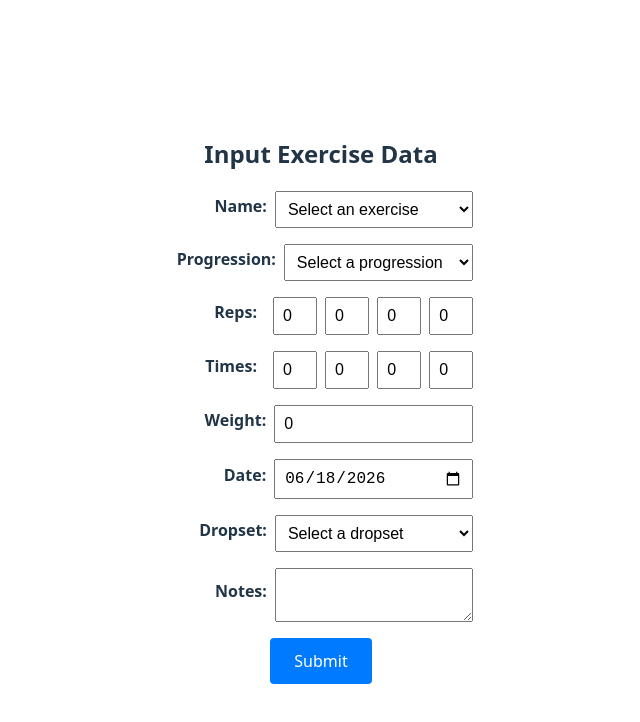
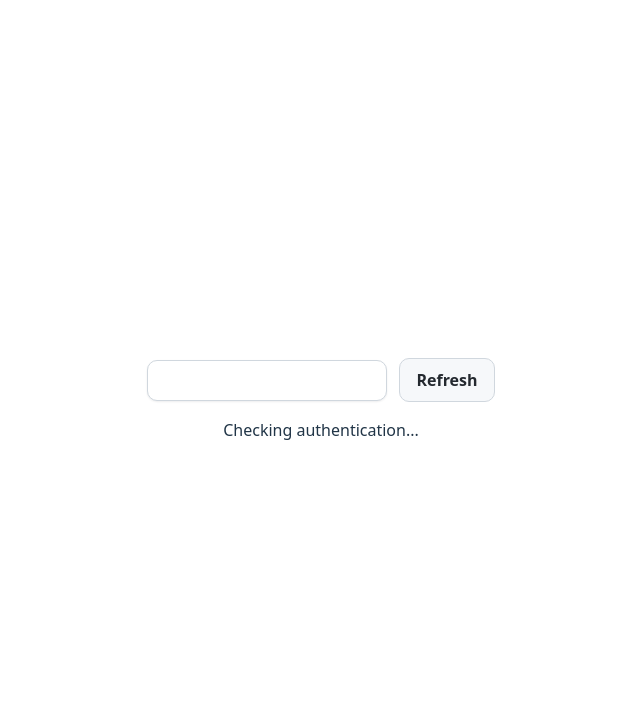
Before and after one commit to Malte0/malte0.github.io, a Vue app: page /#/workouts in a window 1280 px wide. Before the commit this address led to /#/. Shown: the top 722 px of the page, without its empty margins (319-959 px from the left). Built offline with nearby package versions, Linux system fonts and the light colour scheme.

Commit message:
add home and workout view

```diff
--- /dev/null
+++ b/src/views/HomeView.vue
@@ -0,0 +1,72 @@
+<script setup lang="ts">
+import { useRouter } from "vue-router";
+
+const router = useRouter();
+
+const views = [
+	{ label: "Login", path: "/login" },
+	{ label: "Exercise Input", path: "/input" },
+	{ label: "Raw Data", path: "/rawData" },
+	{ label: "Workouts", path: "/workouts" },
+];
+
+function goTo(path: string) {
+	router.push(path);
+}
+</script>
+
+<template>
+	<main class="home">
+		<h1>Home</h1>
+		<div class="button-grid">
+			<button v-for="view in views" :key="view.path" type="button" @click="goTo(view.path)">
+				{{ view.label }}
+			</button>
+		</div>
+	</main>
+</template>
+
+<style scoped>
+.home {
+	min-height: 100vh;
+	display: grid;
+	place-content: center;
+	gap: 1.5rem;
+	padding: 2rem;
+}
+
+.home h1 {
+	margin: 0;
+	text-align: center;
+}
+
+.button-grid {
+	display: grid;
+	grid-template-columns: repeat(auto-fit, minmax(180px, 1fr));
+	gap: 0.9rem;
+	width: min(720px, 100%);
+}
+
+button {
+	padding: 0.9rem 1.1rem;
+	border: 1px solid #d0d7de;
+	border-radius: 12px;
+	background: #f6f8fa;
+	color: #24292f;
+	font-size: 1rem;
+	font-weight: 600;
+	cursor: pointer;
+	transition: transform 0.12s ease, background-color 0.15s ease, border-color 0.15s ease;
+}
+
+button:hover {
+	background: #eef1f4;
+	border-color: #8c959f;
+	transform: translateY(-1px);
+}
+
+button:active {
+	transform: translateY(0);
+	background: #eaeef2;
+}
+</style>
--- a/src/views/LoginView.vue
+++ b/src/views/LoginView.vue
@@ -6,13 +6,14 @@ import { useRouter } from "vue-router";
 const router = useRouter();
 const clientId = ref("662873548613-9jltvrdctvcv383bu7hvo6h919bidq9a.apps.googleusercontent.com");
 const apiKey = ref(import.meta.env.VITE_API_KEY);
+const status = ref("Enter credentials.");
 
-const status = ref("Enter credentials.");
+const REDIRECT_TO = "/home";
 
 function redirectIfAuthenticated() {
   if (gapiInitialized.value && isAuthenticated()) {
     restoreStoredAuth();
-    router.push('/input');
+    router.push(REDIRECT_TO);
   }
 }
 
@@ -32,7 +33,7 @@ async function handleAuthClick() {
   }
 
   // initialize token client from Google Identity Services
-  const client = initializeTokenClient(clientId.value.trim(), () => router.push('/rawData'));
+  const client = initializeTokenClient(clientId.value.trim(), () => router.push(REDIRECT_TO));
   if (!client) return;
 
   console.log("Token client initialized:", client);
--- /dev/null
+++ b/src/views/WorkoutView.vue
@@ -0,0 +1,148 @@
+<script setup lang="ts">
+import { ref, onMounted, watch } from "vue";
+import { gapiInitialized, isAuthenticated, restoreStoredAuth } from "../excel-db/authentication";
+
+const SHEET_ID = "1lY4UddBpoSP9QQ4UXA9tfwbl5pRMvZbMSuiamklBRO8";
+
+const sheetTitles = ref<string[]>([]);
+const selectedSheetTitle = ref("");
+const sheetStatus = ref("Checking authentication...");
+const sheetContent = ref("");
+
+async function initializeSheetView() {
+	if (!gapiInitialized.value) {
+		sheetStatus.value = "Checking authentication...";
+		return;
+	}
+
+	if (!isAuthenticated()) {
+		sheetStatus.value = "Not authenticated.";
+		return;
+	}
+
+	restoreStoredAuth();
+	sheetTitles.value = (await getSheetTitles()) as string[];
+	selectedSheetTitle.value = sheetTitles.value[0] || "";
+	sheetStatus.value = "";
+
+	if (selectedSheetTitle.value) {
+		await readSheetContents();
+	}
+}
+
+async function refreshSheets() {
+	await initializeSheetView();
+}
+
+async function getSheetTitles() {
+	// @ts-ignore
+	const spreadsheetResponse = await gapi.client.sheets.spreadsheets.get({
+		spreadsheetId: SHEET_ID,
+	});
+
+	return spreadsheetResponse.result.sheets?.map((sheet: any) => sheet.properties?.title) ?? [];
+}
+
+async function readSheetContents() {
+	try {
+		const sheetTitle = selectedSheetTitle.value;
+
+		if (!sheetTitle) {
+			sheetContent.value = "No sheet selected.";
+			return;
+		}
+
+		// @ts-ignore
+		const valuesResponse = await gapi.client.sheets.spreadsheets.values.get({
+			spreadsheetId: SHEET_ID,
+			range: `${sheetTitle}!A:Z`,
+		});
+
+		sheetContent.value = JSON.stringify(valuesResponse.result.values ?? [], null, 2);
+		if (sheetContent.value === "[]") {
+			sheetContent.value = "Sheet is empty.";
+		}
+	} catch (err: any) {
+		sheetStatus.value = err?.result?.error?.message || err?.message || String(err);
+	}
+}
+
+onMounted(async () => {
+	await initializeSheetView();
+});
+
+watch(gapiInitialized, async () => {
+	await initializeSheetView();
+});
+</script>
+
+<template>
+	<div>
+		<div class="toolbar">
+			<select v-model="selectedSheetTitle" @change="readSheetContents">
+				<option v-for="title in sheetTitles" :key="title" :value="title">
+					{{ title }}
+				</option>
+			</select>
+			<button @click="refreshSheets">Refresh</button>
+		</div>
+		<div>
+			{{ sheetContent }}
+		</div>
+		<div v-if="sheetStatus">
+			{{ sheetStatus }}
+		</div>
+	</div>
+</template>
+
+<style scoped>
+.toolbar {
+	display: flex;
+	align-items: center;
+	gap: 0.75rem;
+	margin-bottom: 1rem;
+}
+
+select {
+	min-width: 240px;
+	padding: 0.65rem 0.9rem;
+	border: 1px solid #d0d7de;
+	border-radius: 10px;
+	background: #fff;
+	color: #24292f;
+	font-size: 0.95rem;
+	line-height: 1.2;
+	box-shadow: 0 1px 2px rgba(27, 31, 36, 0.08);
+	appearance: none;
+}
+
+select:hover {
+	border-color: #8c959f;
+}
+
+select:focus {
+	outline: none;
+	border-color: #0969da;
+	box-shadow: 0 0 0 3px rgba(9, 105, 218, 0.15);
+}
+
+button {
+	padding: 0.65rem 1rem;
+	border: 1px solid #d0d7de;
+	border-radius: 10px;
+	background: #f6f8fa;
+	color: #24292f;
+	font-weight: 600;
+	cursor: pointer;
+	transition: background-color 0.15s ease, border-color 0.15s ease;
+}
+
+button:hover {
+	background: #eef1f4;
+	border-color: #8c959f;
+}
+
+button:active {
+	background: #eaeef2;
+}
+</style>
```
Also changed, not shown: src/router.ts (+5 -5 lines).
